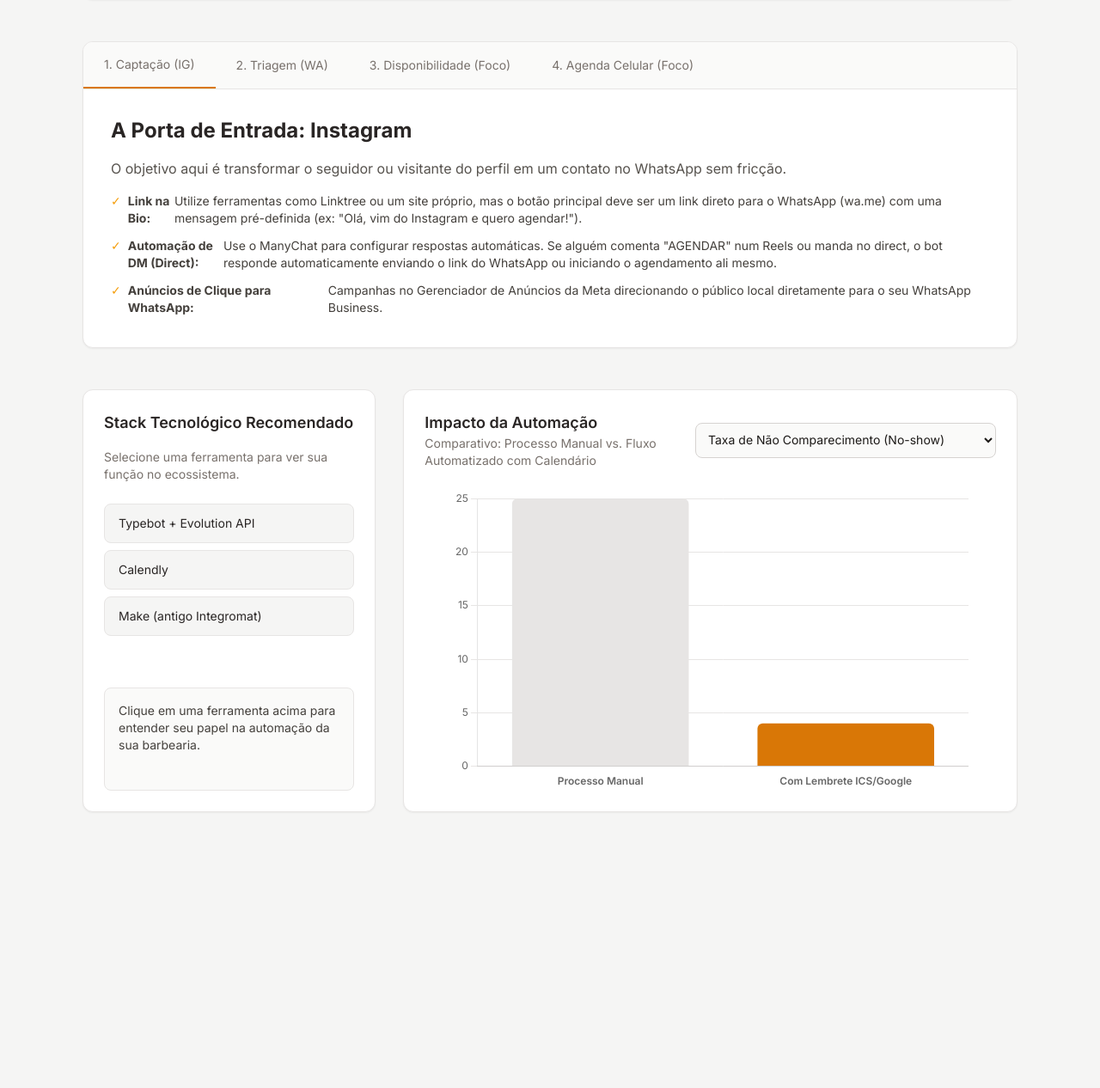
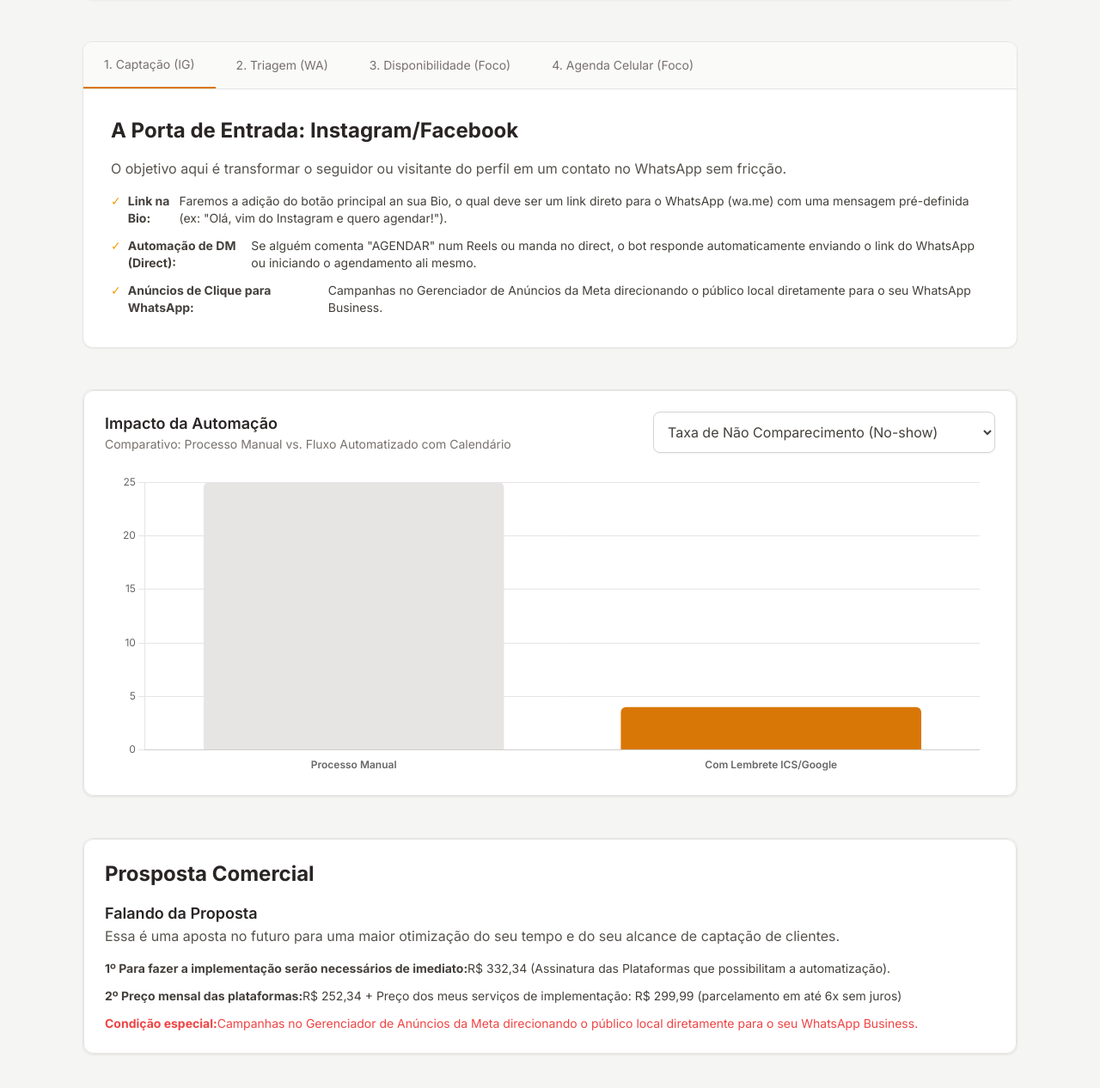
Before and after one commit to EnzoZanoti/First-Project-, a plain HTML site: page index.html in a window 1280 px wide. Shown: the part 464-1730 px from the top of the page at 86% size. Before the commit the page ends 1457 px from the top, so only its background shows below. Drawn offline with nearby package versions, Linux system fonts and the light colour scheme.

Commit message:
Atualizações na estrutura para demonstração dos clientes

```diff
--- a/index.html
+++ b/index.html
@@ -3,7 +3,7 @@
 <head>
     <meta charset="UTF-8">
     <meta name="viewport" content="width=device-width, initial-scale=1.0">
-    <title>Dashboard: Automação de Captação e Agendamento para Barbearias</title>
+    <title>Dashboard: Automação de Captação e Agendamento para Pequenas Empresas</title>
     <script src="https://cdn.tailwindcss.com"></script>
     <script src="https://cdn.jsdelivr.net/npm/chart.js"></script>
     <style>
@@ -16,7 +16,7 @@
         .chart-container {
             position: relative;
             width: 100%;
-            max-width: 600px;
+            max-width: 1000px;
             margin-left: auto;
             margin-right: auto;
             height: 300px;
@@ -59,7 +59,7 @@
         <div class="max-w-6xl mx-auto px-4 sm:px-6 lg:px-8">
             <div class="flex items-center justify-between">
                 <div>
-                    <h1 class="text-3xl font-bold tracking-tight">Arquitetura de Automação: Barbearias ✂️</h1>
+                    <h1 class="text-3xl font-bold tracking-tight">Arquitetura de Automação</h1>
                     <p class="mt-2 text-stone-400 max-w-2xl">
                         Estratégia completa de ponta a ponta: do clique no Instagram até a reserva sincronizada na agenda pessoal do cliente no celular.
                     </p>
@@ -124,11 +124,11 @@
             <div class="p-6 md:p-8 min-h-[300px]">
 
                 <div id="tab-captacao" class="tab-content block">
-                    <h3 class="text-2xl font-bold text-stone-800 mb-4">A Porta de Entrada: Instagram</h3>
+                    <h3 class="text-2xl font-bold text-stone-800 mb-4">A Porta de Entrada: Instagram/Facebook</h3>
                     <p class="text-stone-600 mb-4">O objetivo aqui é transformar o seguidor ou visitante do perfil em um contato no WhatsApp sem fricção.</p>
                     <ul class="space-y-3 text-sm text-stone-700">
-                        <li class="flex items-start"><span class="text-amber-500 mr-2">✓</span> <strong>Link na Bio:</strong> Utilize ferramentas como Linktree ou um site próprio, mas o botão principal deve ser um link direto para o WhatsApp (wa.me) com uma mensagem pré-definida (ex: "Olá, vim do Instagram e quero agendar!").</li>
-                        <li class="flex items-start"><span class="text-amber-500 mr-2">✓</span> <strong>Automação de DM (Direct):</strong> Use o ManyChat para configurar respostas automáticas. Se alguém comenta "AGENDAR" num Reels ou manda no direct, o bot responde automaticamente enviando o link do WhatsApp ou iniciando o agendamento ali mesmo.</li>
+                        <li class="flex items-start"><span class="text-amber-500 mr-2">✓</span> <strong>Link na Bio:</strong> Faremos a adição do botão principal an sua Bio, o qual deve ser um link direto para o WhatsApp (wa.me) com uma mensagem pré-definida (ex: "Olá, vim do Instagram e quero agendar!").</li>
+                        <li class="flex items-start"><span class="text-amber-500 mr-2">✓</span> <strong>Automação de DM (Direct):</strong> Se alguém comenta "AGENDAR" num Reels ou manda no direct, o bot responde automaticamente enviando o link do WhatsApp ou iniciando o agendamento ali mesmo.</li>
                         <li class="flex items-start"><span class="text-amber-500 mr-2">✓</span> <strong>Anúncios de Clique para WhatsApp:</strong> Campanhas no Gerenciador de Anúncios da Meta direcionando o público local diretamente para o seu WhatsApp Business.</li>
                     </ul>
                 </div>
@@ -143,7 +143,6 @@
                         <div class="ml-4 text-emerald-700">2️⃣ Ver Tabela de Preços</div>
                         <div class="ml-4 text-emerald-700">3️⃣ Falar com um humano</div>
                     </div>
-                    <p class="text-sm text-stone-600">Ferramentas sugeridas: <strong>Typebot</strong> (mais flexível e barato) ou <strong>ManyChat/Chattigo</strong>. O robô filtra a intenção e guia o cliente para o próximo passo sem precisar do barbeiro parar o que está fazendo.</p>
                 </div>
 
                 <div id="tab-agendamento" class="tab-content hidden">
@@ -152,7 +151,8 @@
 
                     <div class="grid grid-cols-1 md:grid-cols-2 gap-6 mt-6">
                         <div class="border border-stone-200 rounded-lg p-5">
-                            <h4 class="font-semibold text-stone-800 mb-2">Método 1: Sistema de Agendamento Externo</h4>
+                            <h4 class="font-semibold text-red-500 mb-2">O que a concorrência geralmente utiliza:</h4>
+                            <h4 class="font-semibold text-red-500 mb-2"> Sistema de Agendamento Externo</h4>
                             <p class="text-sm text-stone-600 mb-3">O robô do WhatsApp envia um link único. O cliente clica, abre uma página web rápida, vê os horários disponíveis, escolhe e confirma.</p>
                             <p class="text-sm font-medium text-stone-800">Melhores opções:</p>
                             <ul class="text-sm text-stone-600 list-disc pl-5 mt-1">
@@ -162,7 +162,7 @@
                             </ul>
                         </div>
                         <div class="border border-amber-200 bg-amber-50 rounded-lg p-5">
-                            <h4 class="font-semibold text-stone-800 mb-2">Método 2: Agendamento Nativo no WhatsApp (Avançado)</h4>
+                            <h4 class="font-semibold text-stone-800 mb-2">Agendamento Nativo no WhatsApp (Avançado)</h4>
                             <p class="text-sm text-stone-600 mb-3">Usando a API Oficial do WhatsApp e ferramentas como Typebot conectadas via API (Make/Integromat) a um Google Calendar.</p>
                             <p class="text-sm text-stone-600 mb-3">O robô busca os horários livres no Google Calendar e exibe como uma lista de botões no próprio WhatsApp.</p>
                             <div class="bg-white p-2 rounded text-xs font-mono border border-stone-200">
@@ -183,7 +183,7 @@
                         <div class="space-y-4">
                             <div>
                                 <strong class="text-sm text-stone-800">Opção A: Link Dinâmico do Google Calendar (Mais fácil)</strong>
-                                <p class="text-xs text-stone-600 mt-1">Após o sistema confirmar o agendamento (ex: dia 10 às 14h), seu fluxo no Typebot ou Make gera uma URL formatada e envia no chat.</p>
+                                <p class="text-xs text-stone-600 mt-1">Após o sistema confirmar o agendamento (ex: dia 10 às 14h), o fluxo que desenvolvemos gera uma URL formatada e envia no chat.</p>
                                 <div class="bg-stone-800 text-stone-300 p-2 rounded mt-2 text-xs overflow-x-auto whitespace-nowrap">
                                     https://calendar.google.com/calendar/render?action=TEMPLATE&text=Corte+Barbearia&dates=20260410T140000Z/20260410T150000Z
                                 </div>
@@ -194,7 +194,7 @@
 
                             <div>
                                 <strong class="text-sm text-stone-800">Opção B: Envio de Arquivo .ICS (Mais profissional)</strong>
-                                <p class="text-xs text-stone-600 mt-1">Usando plataformas de automação (Make/Zapier), você gera um arquivo <code>invite.ics</code> no momento da marcação. O robô do WhatsApp envia esse arquivo como documento.</p>
+                                <p class="text-xs text-stone-600 mt-1">Usando plataformas de automação, você gera um arquivo <code>invite.ics</code> no momento da marcação. O robô do WhatsApp envia esse arquivo como documento.</p>
                                 <p class="text-xs text-stone-600 mt-1">O iPhone e o Android reconhecem arquivos .ics nativamente. Ao clicar no arquivo no WhatsApp, o celular abre um pop-up: "Adicionar ao Calendário?".</p>
                             </div>
                         </div>
@@ -215,21 +215,7 @@
             </div>
         </section>
 
-        <section class="grid grid-cols-1 lg:grid-cols-3 gap-8">
-            <div class="lg:col-span-1 bg-white rounded-xl shadow-sm border border-stone-200 p-6 flex flex-col">
-                <h3 class="text-lg font-semibold text-stone-800 mb-4">Stack Tecnológico Recomendado</h3>
-                <p class="text-sm text-stone-500 mb-6">Selecione uma ferramenta para ver sua função no ecossistema.</p>
-
-                <div class="flex flex-col space-y-2 flex-grow">
-                    <button class="tool-btn bg-stone-100 hover:bg-stone-200 text-left px-4 py-3 rounded-lg font-medium text-sm border border-stone-200 transition-colors" onclick="showTool('typebot', this)">Typebot + Evolution API</button>
-                    <button class="tool-btn bg-stone-100 hover:bg-stone-200 text-left px-4 py-3 rounded-lg font-medium text-sm border border-stone-200 transition-colors" onclick="showTool('calendly', this)">Calendly</button>
-                    <button class="tool-btn bg-stone-100 hover:bg-stone-200 text-left px-4 py-3 rounded-lg font-medium text-sm border border-stone-200 transition-colors" onclick="showTool('make', this)">Make (antigo Integromat)</button>
-                </div>
-
-                <div id="tool-description" class="mt-6 bg-stone-50 p-4 rounded-lg border border-stone-200 min-h-[120px]">
-                    <div class="text-sm text-stone-700">Clique em uma ferramenta acima para entender seu papel na automação da sua barbearia.</div>
-                </div>
-            </div>
+        <section class="bg-white rounded-xl shadow-sm border border-stone-200 overflow-hidden">
 
             <div class="lg:col-span-2 bg-white rounded-xl shadow-sm border border-stone-200 p-6">
                 <div class="flex justify-between items-center mb-6">
@@ -237,7 +223,7 @@
                         <h3 class="text-lg font-semibold text-stone-800">Impacto da Automação</h3>
                         <p class="text-sm text-stone-500">Comparativo: Processo Manual vs. Fluxo Automatizado com Calendário</p>
                     </div>
-                    <select id="metricSelector" class="bg-stone-50 border border-stone-300 text-stone-900 text-sm rounded-lg focus:ring-amber-500 focus:border-amber-500 block p-2.5" onchange="updateChart()">
+                    <select id="metricSelector" class="w-full md:w-auto p-3 bg-white border border-stone-300 rounded-lg shadow-sm focus:outline-none focus:ring-2 focus:ring-orange-500 focus:border-orange-500 font-medium text-stone-700 transition-colors cursor-pointer" onchange="updateChart()">
                         <option value="noshow">Taxa de Não Comparecimento (No-show)</option>
                         <option value="time">Tempo Gasto Agendando (Horas/Mês)</option>
                         <option value="bookings">Agendamentos Realizados Fora do Expediente</option>
@@ -248,6 +234,25 @@
                     <canvas id="impactChart"></canvas>
                 </div>
             </div>
+        </section>
+
+        <section class="bg-white rounded-xl shadow-sm border border-stone-200 overflow-hidden">
+
+            <div class="lg:col-span-2 bg-white rounded-xl shadow-sm border border-stone-200 p-6">
+                <div>
+                        <h3 class="text-2xl font-bold text-stone-800 mb-4">Prosposta Comercial</h3>
+                </div>
+                <div id="tab-captacao" class="tab-content block">
+                    <h3 class="text-lg font-semibold text-stone-800">Falando da Proposta</h3>
+                    <p class="text-stone-600 mb-4">Essa é uma aposta no futuro para uma maior otimização do seu tempo e do seu alcance de captação de clientes.</p>
+                    <ul class="space-y-3 text-sm text-stone-700">
+                        <li class="flex items-start"> <strong>1º Para fazer a implementação serão necessários de imediato:</strong> R$ 332,34 (Assinatura das Plataformas que possibilitam a automatização).</li>
+                        <li class="flex items-start"> <strong>2º Preço mensal das plataformas:</strong> R$ 252,34 + Preço dos meus serviços de implementação: R$ 299,99 (parcelamento em até 6x sem juros)</li>
+                        <li class="flex items-start text-red-500 mb-2"> <strong>Condição especial: </strong> Campanhas no Gerenciador de Anúncios da Meta direcionando o público local diretamente para o seu WhatsApp Business.</li>
+                    </ul>
+                </div>
+            </div>
+
         </section>
 
     </main>
```
